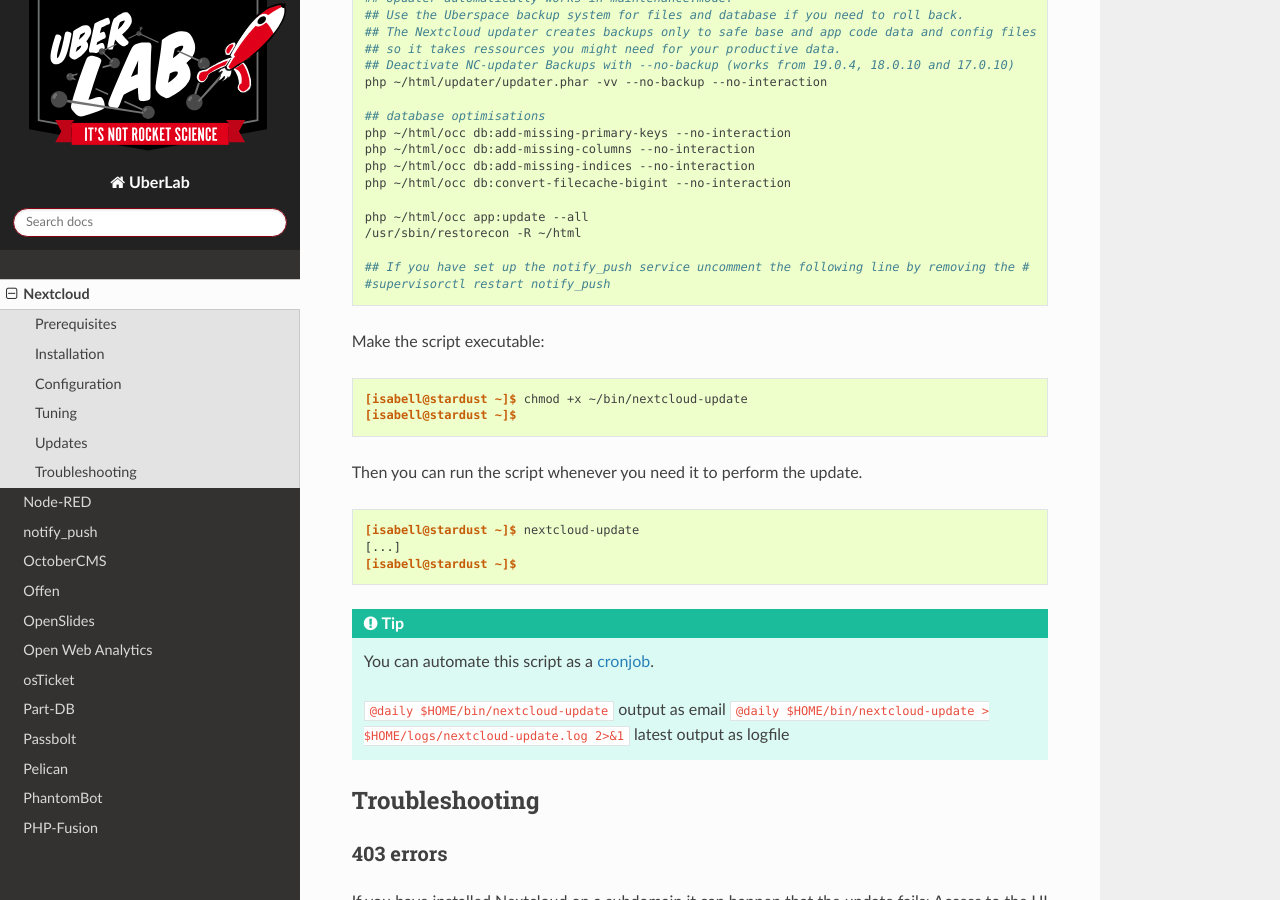
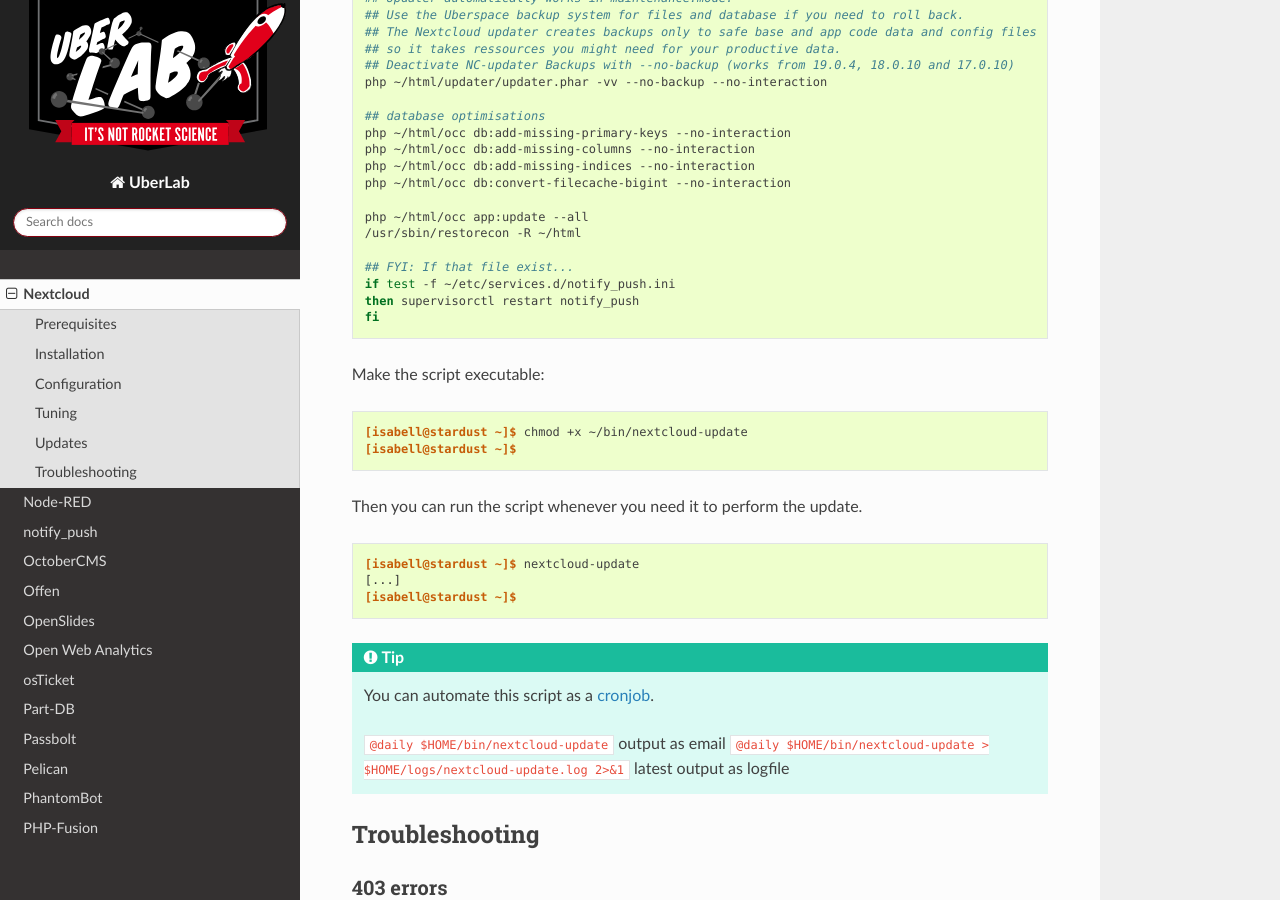
Before and after one commit to Uberspace/lab, a Sphinx documentation site: the page built from source/guide_nextcloud.rst, in a window 1280 px wide and 900 px high, scrolled down 9609 px. Built offline with Sphinx 7.4.7 and the Read the Docs theme 2.0.0, drawn with Linux system fonts in a browser that asks for light colours.

Commit message:
[nextcloud] auto-detect notify_push

```diff
--- a/source/guide_nextcloud.rst
+++ b/source/guide_nextcloud.rst
@@ -381,8 +381,10 @@
  php ~/html/occ app:update --all
  /usr/sbin/restorecon -R ~/html
 
- ## If you have set up the notify_push service uncomment the following line by removing the #
- #supervisorctl restart notify_push
+ ## FYI: If that file exist...
+ if test -f ~/etc/services.d/notify_push.ini
+ then supervisorctl restart notify_push
+ fi
 
 Make the script executable:
 
```
